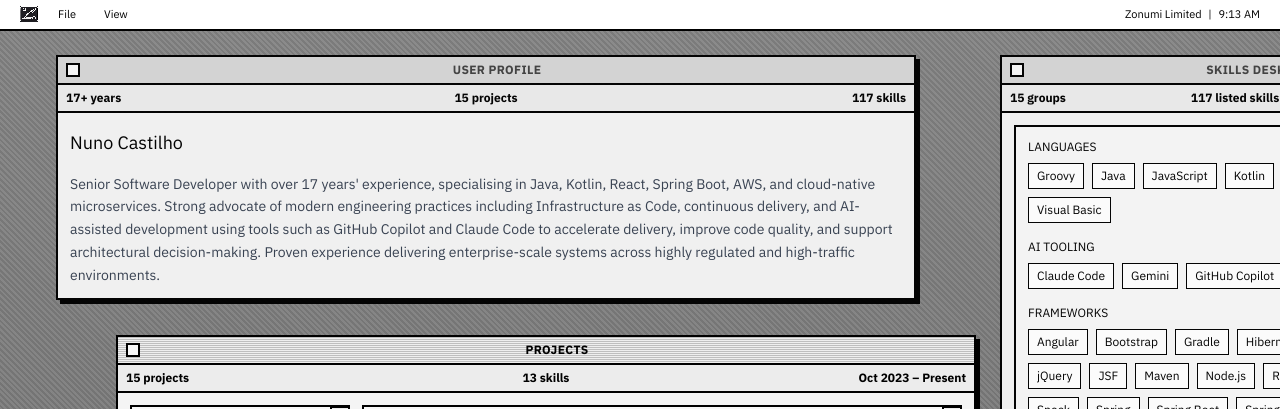
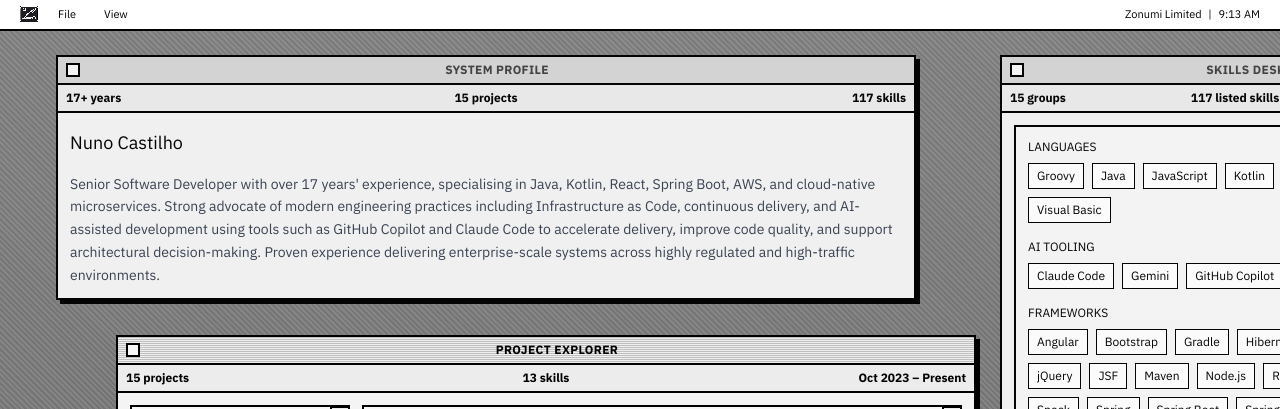
Before and after one commit to zonumi/zonumi-website, a Next.js app: page / in a window 1280 px wide. Shown: the top 409 px of the page. Built offline with nearby package versions, Linux system fonts and the light colour scheme.

Commit message:
style: rename about windows to system profile and project explorer

```diff
--- a/src/components/DesktopWorkspace.tsx
+++ b/src/components/DesktopWorkspace.tsx
@@ -627,7 +627,7 @@ export function DesktopWorkspace({ profile, projects }: DesktopWorkspaceProps) {
     <>
       {renderWindowFrame(
         "about-profile",
-        "User Profile",
+        "System Profile",
         <>
           <p>{yearsExperience}+ years</p>
           <p>{projects.length} projects</p>
@@ -666,7 +666,7 @@ export function DesktopWorkspace({ profile, projects }: DesktopWorkspaceProps) {
 
       {renderWindowFrame(
         "about-project",
-        "Projects",
+        "Project Explorer",
         <>
           <p>{projects.length} projects</p>
           <p>{selectedProject?.technologies.length ?? 0} skills</p>
```
